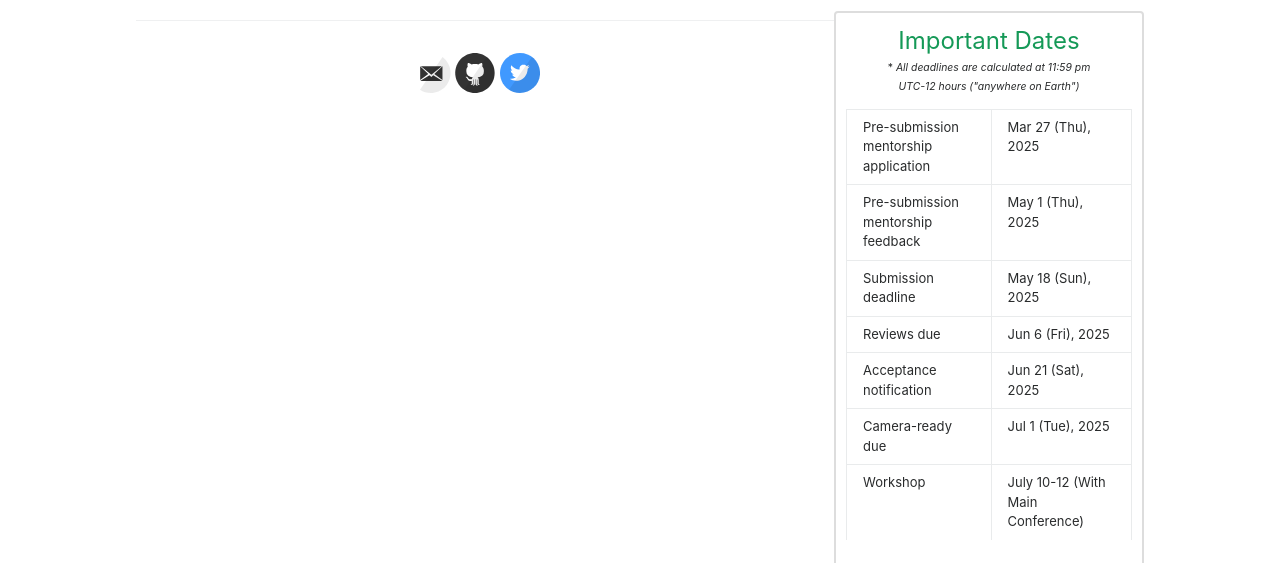
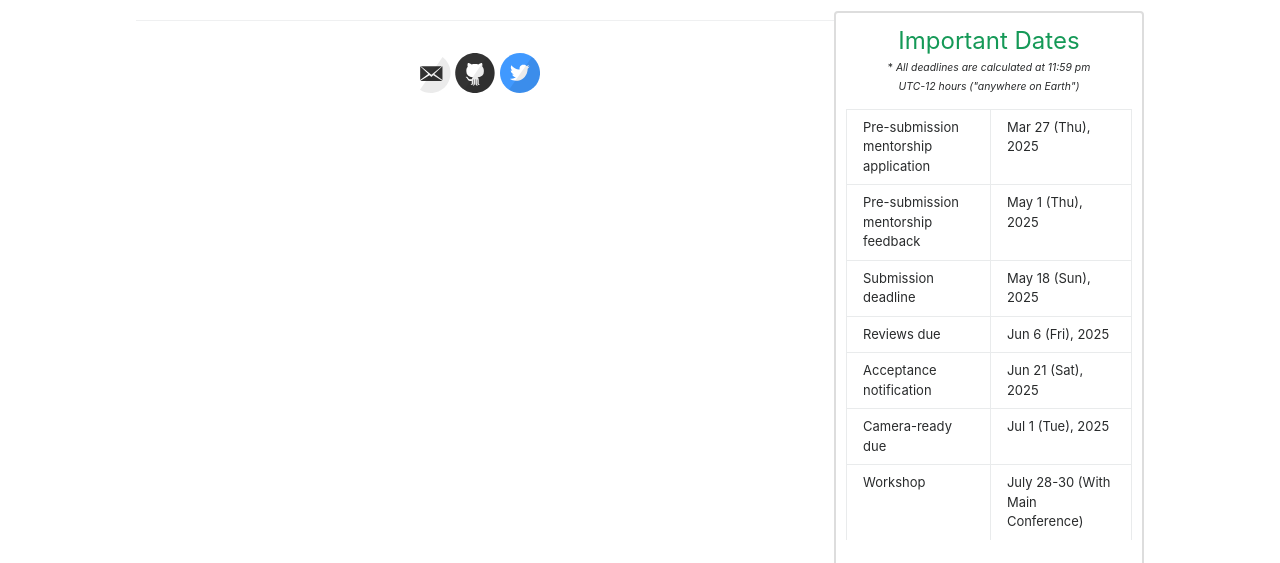
Before and after one commit to acl2025-srw/acl2025-srw.github.io, a Jekyll site: the page built from sponsors.md, in a window 1280 px wide. Shown: the part 485-1048 px from the top of the page. Built offline with Jekyll 4.4.1, drawn with Linux system fonts in a browser that asks for light colours.

Commit message:
update workshop time

```diff
--- a/_layouts/default.html
+++ b/_layouts/default.html
@@ -71,7 +71,7 @@
               </td>
             </tr>
             <tr><td>Workshop</td>
-              <td>July 10-12 (With Main Conference)</td>
+              <td>July 28-30 (With Main Conference)</td>
             </tr>
             <tr></tr>
 
```
Also changed, not shown: 1 other file.
